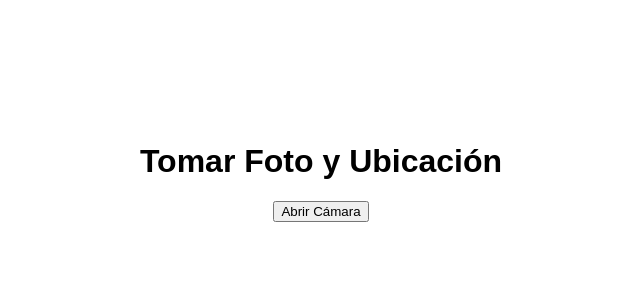
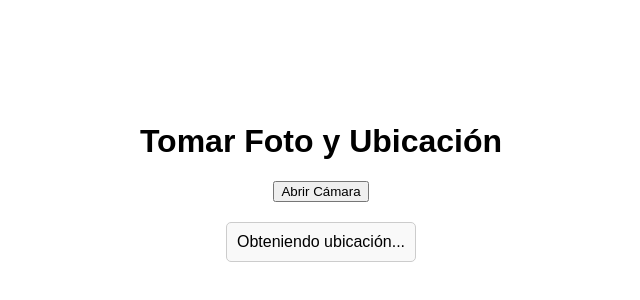
Before and after one commit to egarciae2021/pruebaCamaraCelular, a plain HTML site: page index.html in a window 1280 px wide. Shown: the part 218-518 px from the top of the page, without its empty margins (319-959 px from the left). Drawn offline with Linux system fonts and the light colour scheme.

Commit message:
Update index.html

```diff
--- a/index.html
+++ b/index.html
@@ -13,6 +13,7 @@
             height: 100vh;
             margin: 0;
             font-family: Arial, sans-serif;
+            text-align: center;
         }
         #preview {
             margin-top: 20px;
@@ -21,6 +22,11 @@
         }
         #location {
             margin-top: 20px;
+            padding: 10px;
+            border: 1px solid #ccc;
+            border-radius: 5px;
+            background-color: #f9f9f9;
+            display: inline-block;
         }
     </style>
 </head>
@@ -29,7 +35,7 @@
     <button id="openCameraButton">Abrir Cámara</button>
     <input type="file" id="cameraInput" accept="image/*" capture="environment" style="display:none;">
     <img id="preview" alt="Vista previa de la imagen" style="display:none;">
-    <div id="location"></div>
+    <div id="location">Obteniendo ubicación...</div>
 
     <script src="script.js"></script>
 </body>
```
